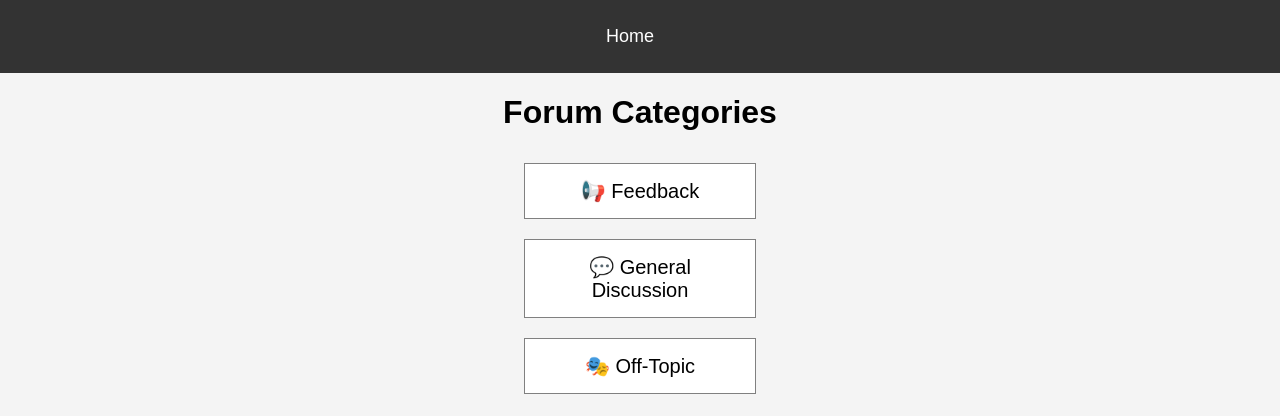
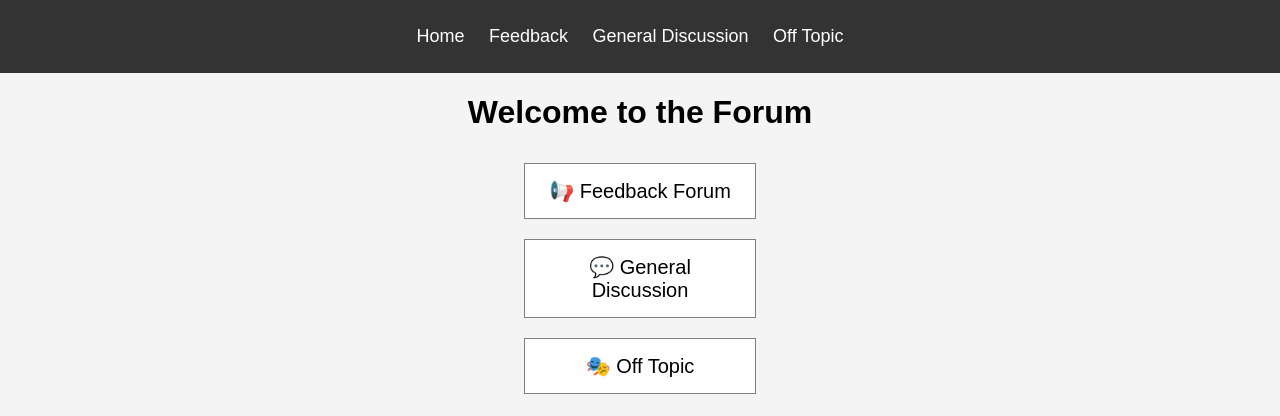
Before and after one commit to gravenewsweekly/forumhome.com, a plain HTML site: page docs/index.html in a window 1280 px wide. Drawn offline with Linux system fonts and the light colour scheme; files that its build step writes are made by us from their sources.

Commit message:
Update index.html

```diff
--- a/docs/index.html
+++ b/docs/index.html
@@ -10,14 +10,19 @@
     <nav>
         <ul>
             <li><a href="index.html">Home</a></li>
+            <li><a href="feedback.html">Feedback</a></li>
+            <li><a href="general.html">General Discussion</a></li>
+            <li><a href="offtopic.html">Off Topic</a></li>
         </ul>
     </nav>
 
-    <h1>Forum Categories</h1>
+    <h1>Welcome to the Forum</h1>
+
     <div class="forum-container">
-        <a href="feedback.html" class="forum-card">📢 Feedback</a>
-        <a href="general.html" class="forum-card">💬 General Discussion</a>
-        <a href="offtopic.html" class="forum-card">🎭 Off-Topic</a>
+        <a class="forum-card" href="feedback.html">📢 Feedback Forum</a>
+        <a class="forum-card" href="general.html">💬 General Discussion</a>
+        <a class="forum-card" href="offtopic.html">🎭 Off Topic</a>
     </div>
+
 </body>
 </html>
```
